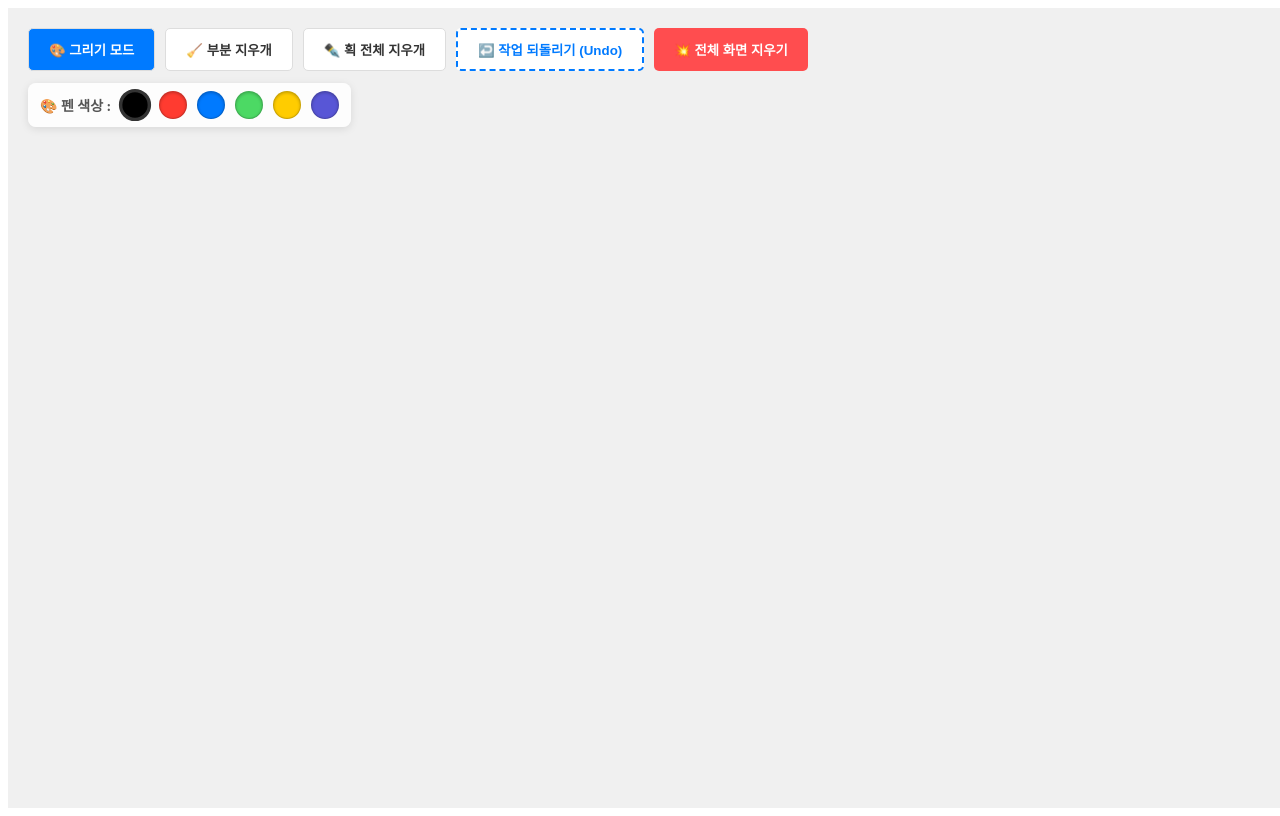
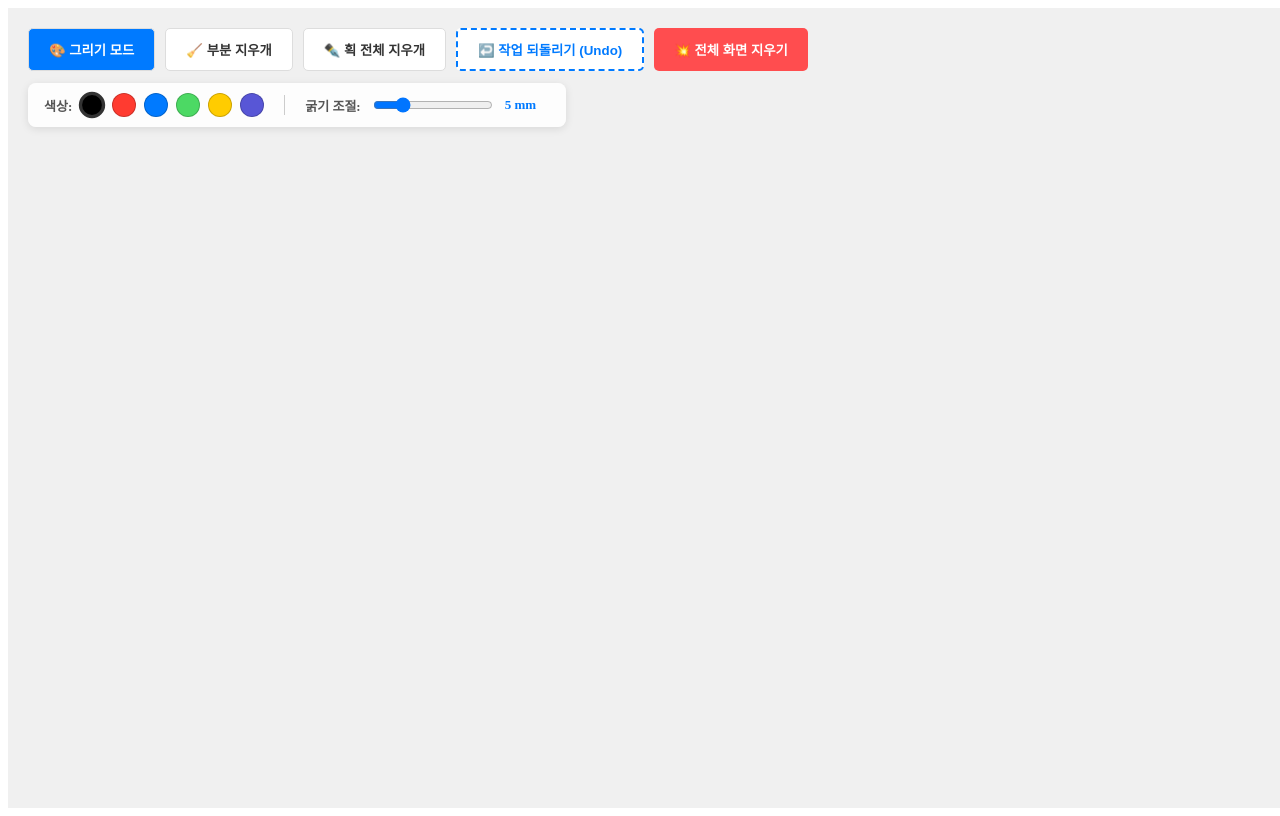
Before and after one commit to hyeonu0126/colab-board, a React (Vite) app: page / in a window 1280 px wide. Built offline with nearby package versions, Linux system fonts and the light colour scheme; no server answers; the database is empty.

Commit message:
굵기 조절
굵기 조절 로직 추가

```diff
--- a/src/App.tsx
+++ b/src/App.tsx
@@ -19,8 +19,10 @@ function App() {
   const [isErasing, setIsErasing] = useState(false);
   const [currentStrokeId, setCurrentStrokeId] = useState<string | null>(null);
 
-  // [신규 변경] 현재 선택된 펜 색상 상태 관리 (기본값: 검은색)
   const [selectedColor, setSelectedColor] = useState<string>('black');
+
+  // 🌟 펜 굵기 기본값을 5로 상향 조정하고 정수/소수 처리가 유연하도록 설정
+  const [lineWidth, setLineWidth] = useState<number>(5);
 
   const [firebaseData, setFirebaseData] = useState<any>(null);
   const linesRef = ref(db, 'lines');
@@ -28,7 +30,7 @@ function App() {
   const [historyStack, setHistoryStack] = useState<HistoryAction[]>([]);
   const [tempErasedLines, setTempErasedLines] = useState<any[]>([]);
 
-  // 화면 그리기 함수 (파이어베이스의 color 정보를 읽어서 선마다 다르게 스타일링합니다)
+  // 화면 그리기 함수
   const renderCanvas = (canvas: HTMLCanvasElement, ctx: CanvasRenderingContext2D, data: any) => {
     ctx.clearRect(0, 0, canvas.width, canvas.height);
     if (!data) return;
@@ -38,8 +40,8 @@ function App() {
       ctx.moveTo(line.startX, line.startY);
       ctx.lineTo(line.endX, line.endY);
 
-      // 🌟 파이어베이스에 저장된 색상이 있으면 그 색으로, 없으면 기본 검은색으로 그립니다.
       ctx.strokeStyle = line.color || 'black';
+      ctx.lineWidth = line.lineWidth || 1;
       ctx.stroke();
     });
   };
@@ -54,7 +56,6 @@ function App() {
       canvas.width = window.innerWidth;
       canvas.height = window.innerHeight;
       ctx.lineCap = 'round';
-      ctx.lineWidth = 5;
 
       if (firebaseData) renderCanvas(canvas, ctx, firebaseData);
     };
@@ -157,14 +158,13 @@ function App() {
       const ctx = canvas.getContext('2d');
       if (!ctx) return;
 
-      // 🌟 [최적화 유지] 내가 고른 색상(`selectedColor`)으로 내 화면에 0ms 즉시 드로잉 처리
       ctx.beginPath();
       ctx.moveTo(lastPos.x, lastPos.y);
       ctx.lineTo(currentPos.x, currentPos.y);
       ctx.strokeStyle = selectedColor;
+      ctx.lineWidth = lineWidth;
       ctx.stroke();
 
-      // 🌟 파이어베이스 데이터베이스에도 현재 선의 색상값(`color`)을 같이 묶어서 쏩니다.
       const newLineRef = push(linesRef);
       set(newLineRef, {
         startX: lastPos.x,
@@ -172,7 +172,8 @@ function App() {
         endX: currentPos.x,
         endY: currentPos.y,
         strokeId: currentStrokeId,
-        color: selectedColor // 색상 데이터 추가
+        color: selectedColor,
+        lineWidth: lineWidth
       });
 
       setLastPos(currentPos);
@@ -207,7 +208,6 @@ function App() {
         }
       });
     } else if (lastAction.type === 'erase' && lastAction.restoredLines) {
-      // 복원 시에도 기존에 저장되어 있던 고유의 색상(`color`) 속성을 누락 없이 그대로 원상복구합니다.
       lastAction.restoredLines.forEach((lineData) => {
         const newLineRef = push(linesRef);
         set(newLineRef, {
@@ -216,7 +216,8 @@ function App() {
           endX: lineData.endX,
           endY: lineData.endY,
           strokeId: lineData.strokeId,
-          color: lineData.color || 'black'
+          color: lineData.color || 'black',
+          lineWidth: lineData.lineWidth || 1
         });
       });
     }
@@ -237,15 +238,12 @@ function App() {
     return 'default';
   };
 
-  // 제공할 컬러 프리셋 배열
   const colors = ['black', '#ff3b30', '#007aff', '#4cd964', '#ffcc00', '#5856d6'];
 
   return (
     <div style={{ width: '100vw', height: '100vh', overflow: 'hidden', position: 'relative' }}>
-      {/* 🛠️ 한층 업그레이드된 통합 컨트롤러 툴바 */}
       <div style={{ position: 'absolute', top: '20px', left: '20px', zIndex: 10, display: 'flex', flexDirection: 'column', gap: '12px' }}>
 
-        {/* 상단 레이어: 액션 툴 버튼 세트 */}
         <div style={{ display: 'flex', gap: '10px' }}>
           <button
             onClick={() => setCurrentMode('draw')}
@@ -304,31 +302,51 @@ function App() {
           </button>
         </div>
 
-        {/* 하단 레이어: [신규] 실시간 펜 색상 선택기 패널 */}
-        <div style={{ display: 'flex', alignItems: 'center', gap: '10px', backgroundColor: 'rgba(255,255,255,0.9)', padding: '8px 12px', borderRadius: '8px', boxShadow: '0 2px 8px rgba(0,0,0,0.1)', width: 'fit-content' }}>
-          <span style={{ fontSize: '14px', fontWeight: 'bold', color: '#555' }}>🎨 펜 색상 :</span>
+        <div style={{ display: 'flex', alignItems: 'center', gap: '20px', backgroundColor: 'rgba(255,255,255,0.9)', padding: '10px 16px', borderRadius: '8px', boxShadow: '0 2px 8px rgba(0,0,0,0.1)', width: 'fit-content' }}>
+
+          <div style={{ display: 'flex', alignItems: 'center', gap: '8px' }}>
+            <span style={{ fontSize: '13px', fontWeight: 'bold', color: '#555' }}>색상:</span>
             {colors.map((color) => (
               <button
                 key={color}
                 onClick={() => {
                   setSelectedColor(color);
-                setCurrentMode('draw'); // 색상을 고르면 편의성을 위해 자동으로 그리기 모드로 전환되게 유도합니다.
+                  setCurrentMode('draw');
                 }}
                 style={{
-                width: '28px',
-                height: '28px',
-                backgroundColor: color,
+                  width: '24px', height: '24px', backgroundColor: color,
                   border: selectedColor === color ? '3px solid #333' : '1px solid rgba(0,0,0,0.2)',
-                borderRadius: '50%',
-                cursor: 'pointer',
-                transform: selectedColor === color ? 'scale(1.15)' : 'scale(1)',
-                transition: 'transform 0.1s ease',
-                boxShadow: 'inset 0 1px 3px rgba(0,0,0,0.2)'
+                  borderRadius: '50%', cursor: 'pointer',
+                  transform: selectedColor === color ? 'scale(1.1)' : 'scale(1)',
+                  transition: 'transform 0.1s ease'
                 }}
               />
             ))}
           </div>
 
+          <div style={{ width: '1px', height: '20px', backgroundColor: '#ccc' }} />
+
+          {/* 🌟 [수정 완료] 최소 1mm ~ 최대 20mm 슬라이더 제어 */}
+          <div style={{ display: 'flex', alignItems: 'center', gap: '10px' }}>
+            <span style={{ fontSize: '13px', fontWeight: 'bold', color: '#555' }}>굵기 조절:</span>
+            <input
+              type="range"
+              min="1"
+              max="20"
+              step="1"
+              value={lineWidth}
+              onChange={(e) => {
+                setLineWidth(parseInt(e.target.value));
+                setCurrentMode('draw');
+              }}
+              style={{ cursor: 'pointer', width: '120px' }}
+            />
+            <span style={{ fontSize: '13px', fontWeight: 'bold', color: '#007aff', minWidth: '45px' }}>
+              {lineWidth} mm
+            </span>
+          </div>
+
+        </div>
       </div>
 
       <canvas
```
Lines whose indentation alone changed are shown as unchanged.
